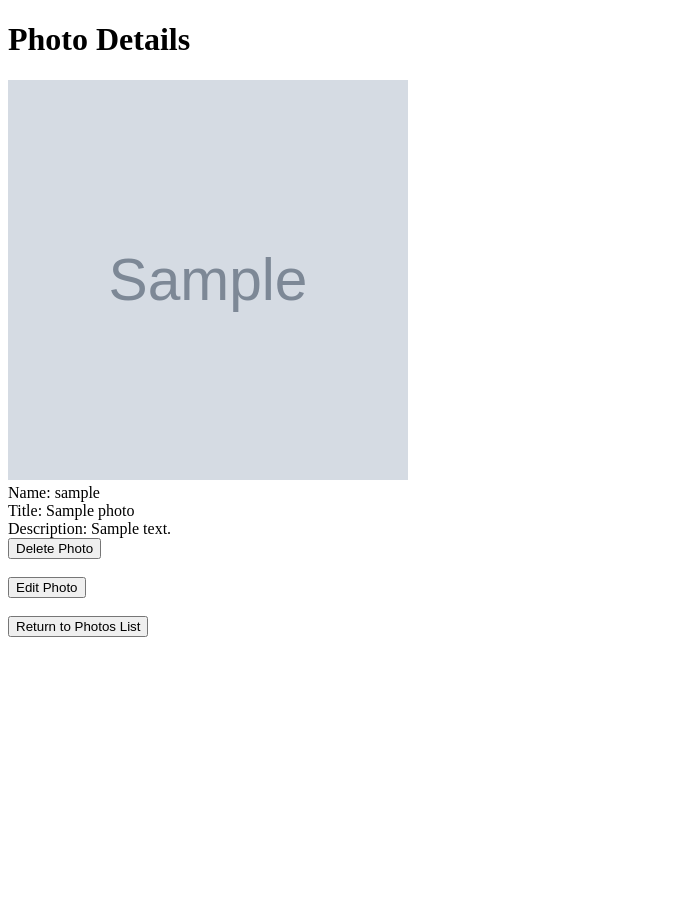
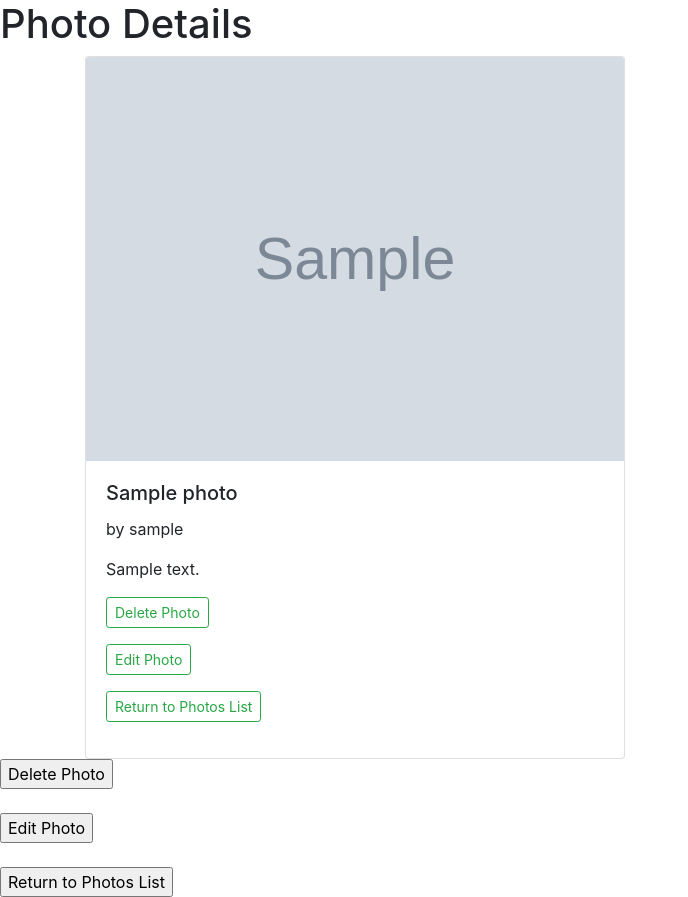
Before and after one commit to lbrantcollins/photo-share, a Node project: template views/photos/show.ejs in a window 1280 px wide. Shown: the whole page, without its empty margins (0-688 px from the left). Before the commit the page ends 637 px from the top, so only its background shows below. Run offline with Node 20 templates, Linux system fonts and the light colour scheme; the template is opened without the code that fills it: most values are stand-ins (such as "Sample title", 1, 10 or a date in 2020); grey boxes marked "Sample" are stand-in pictures; some libraries are stand-ins or nearby versions.

Commit message:
styled index page and show page using Bootstrap

```diff
--- a/views/photos/show.ejs
+++ b/views/photos/show.ejs
@@ -1,18 +1,44 @@
 <!DOCTYPE html>
 <html>
 <head>
+	<!-- Required meta tags -->
+	<meta charset="utf-8">
+    <meta name="viewport" content="width=device-width, initial-scale=1, shrink-to-fit=no">
+
+    <!-- Bootstrap CSS -->
+    <link rel="stylesheet" href="https://stackpath.bootstrapcdn.com/bootstrap/4.1.3/css/bootstrap.min.css" integrity="sha384-MCw98/SFnGE8fJT3GXwEOngsV7Zt27NXFoaoApmYm81iuXoPkFOJwJ8ERdknLPMO"
+        crossorigin="anonymous">
+    <link rel="stylesheet" href="https://use.fontawesome.com/releases/v5.4.1/css/all.css" integrity="sha384-5sAR7xN1Nv6T6+dT2mhtzEpVJvfS3NScPQTrOxhwjIuvcA67KV2R5Jz6kr4abQsz"
+        crossorigin="anonymous">
 	<title>PhotoBase</title>
 </head>
 <body>
 	<h1>Photo Details</h1>
 
-	<img src="<%=photo.url%>" alt="a photo" style="width: 400px; height: 400px"><br/>
+	<section id="gallery">
+       <div class="container">
+            <div class="row">
+                <div class="col-lg-6 mb-6">
+                    <div class="card">
+                        <img class="card-img-top" src="<%=photo.url%>" alt="a photo">
+                        <div class="card-body">
+                            <h5 class="card-title"><%=photo.title%></h5>
+                            <p class="card-text">by <%=photo.username%></p>
+                            <p class="card-text"><%=photo.description%></p>
+                            <p><form method="POST" action="/photos/<%=photo._id%>?_method=DELETE">
+                    			   <a href="/photos/<%=photo._id%>" class="btn btn-outline-success btn-sm">Delete Photo</a>
+                    			</form></p>
+                    			 <p><a href="/photos/<%=photo._id%>" class="btn btn-outline-success btn-sm">Edit Photo</a></p>
 
-	Name: <%=photo.username%><br/>
+                    			 	<a href="/photos/<%=photo._id%>" class="btn btn-outline-success btn-sm">Return to Photos List</a>
+                 			 	  </form></p>
+                        </div>
+                    </div>
+                </div>
+            </div>
+       </div>
+    </section>
 
-	Title: <%=photo.title%><br/>
-
-	Description: <%=photo.description%><br/>
 
 	<form method="POST" action="/photos/<%=photo._id%>?_method=DELETE">
 		<input type="submit" name="" value="Delete Photo">
```
Also changed, not shown: models/photoData.js (+12 -12 lines), views/photos/edit.ejs (+9 -0 lines), views/photos/index.ejs (+27 -10 lines), views/photos/indexBAK.ejs (added, +25 -0 lines).
